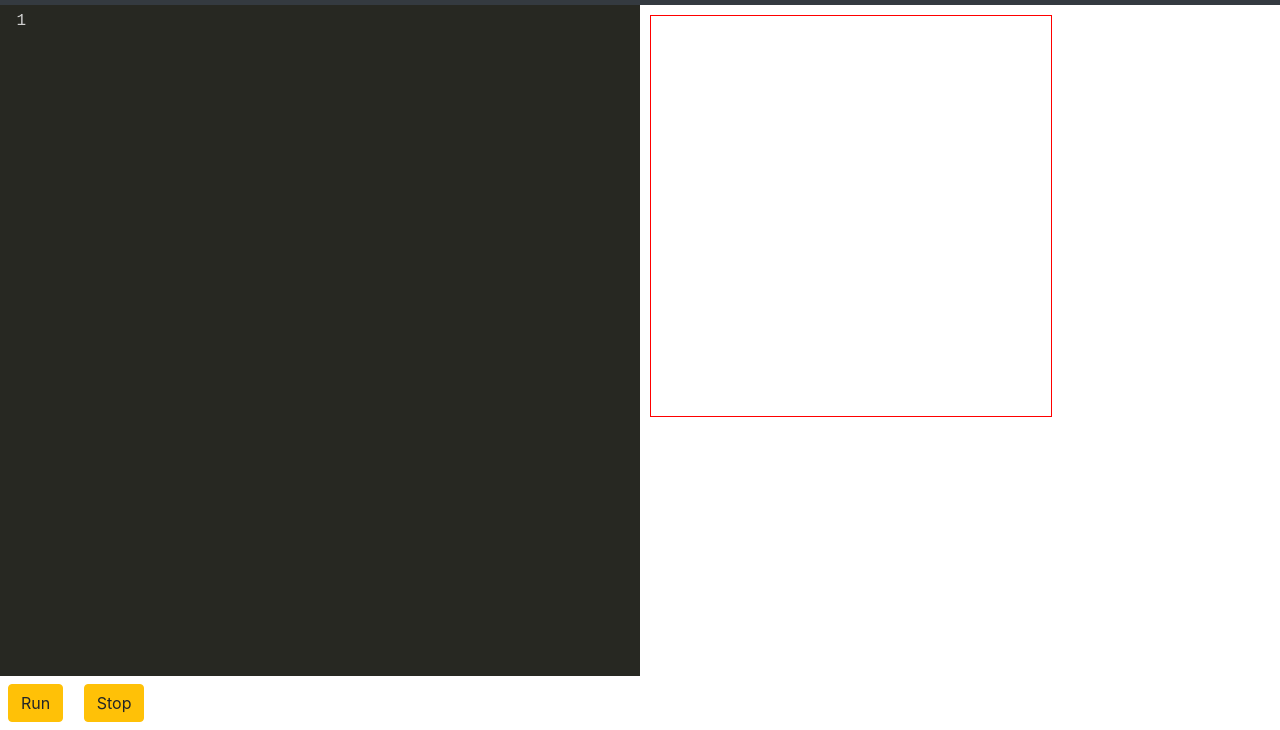
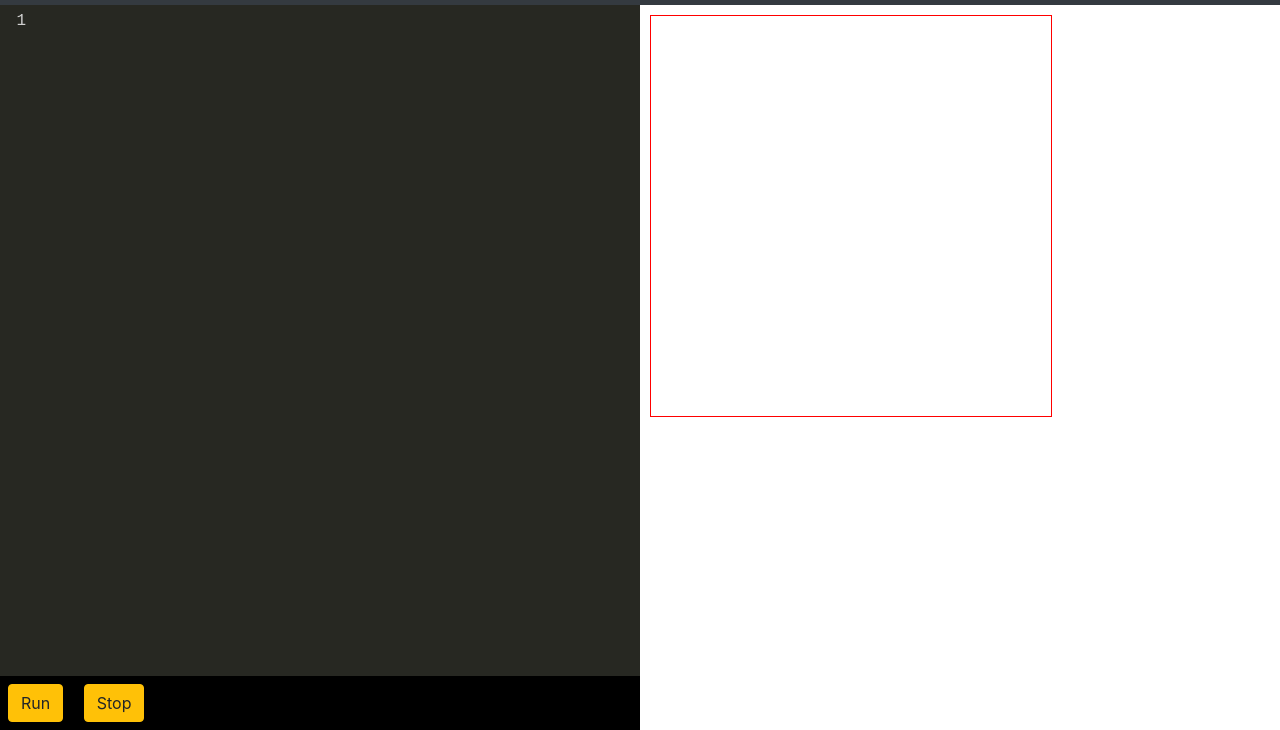
Before and after one commit to jackmorrison12/pyplay, a website built with webpack: page static/index.html in a window 1280 px wide. Shown: the part 71-801 px from the top of the page. Built offline with nearby package versions, Linux system fonts and the light colour scheme.

Commit message:
changed colour

```diff
--- a/static/index.html
+++ b/static/index.html
@@ -30,9 +30,10 @@
       <div style="width: 50%; float:left;">
 
         <textarea id="textarea"></textarea>
-
-        <button class = "btn btn-warning m-2" id="run">Run</button>
-        <button class = "btn btn-warning m-2" id="stop">Stop</button>
+        <div style="background-color: black;">
+          <button class = "btn btn-warning m-2" id="run">Run</button>
+          <button class = "btn btn-warning m-2" id="stop">Stop</button>
+        </div>
 
       </div>
       <div style="width: 50%;">
```
